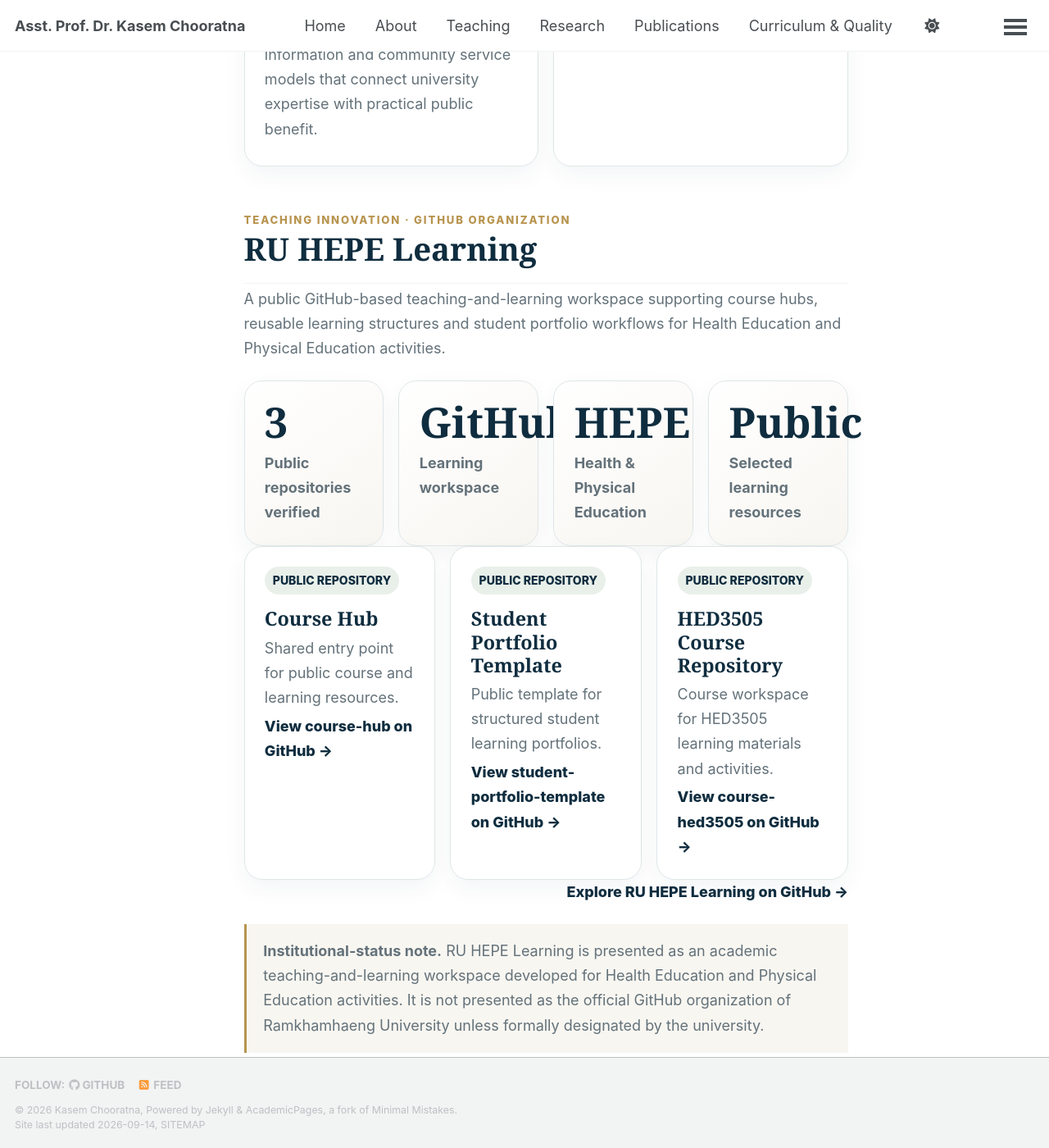
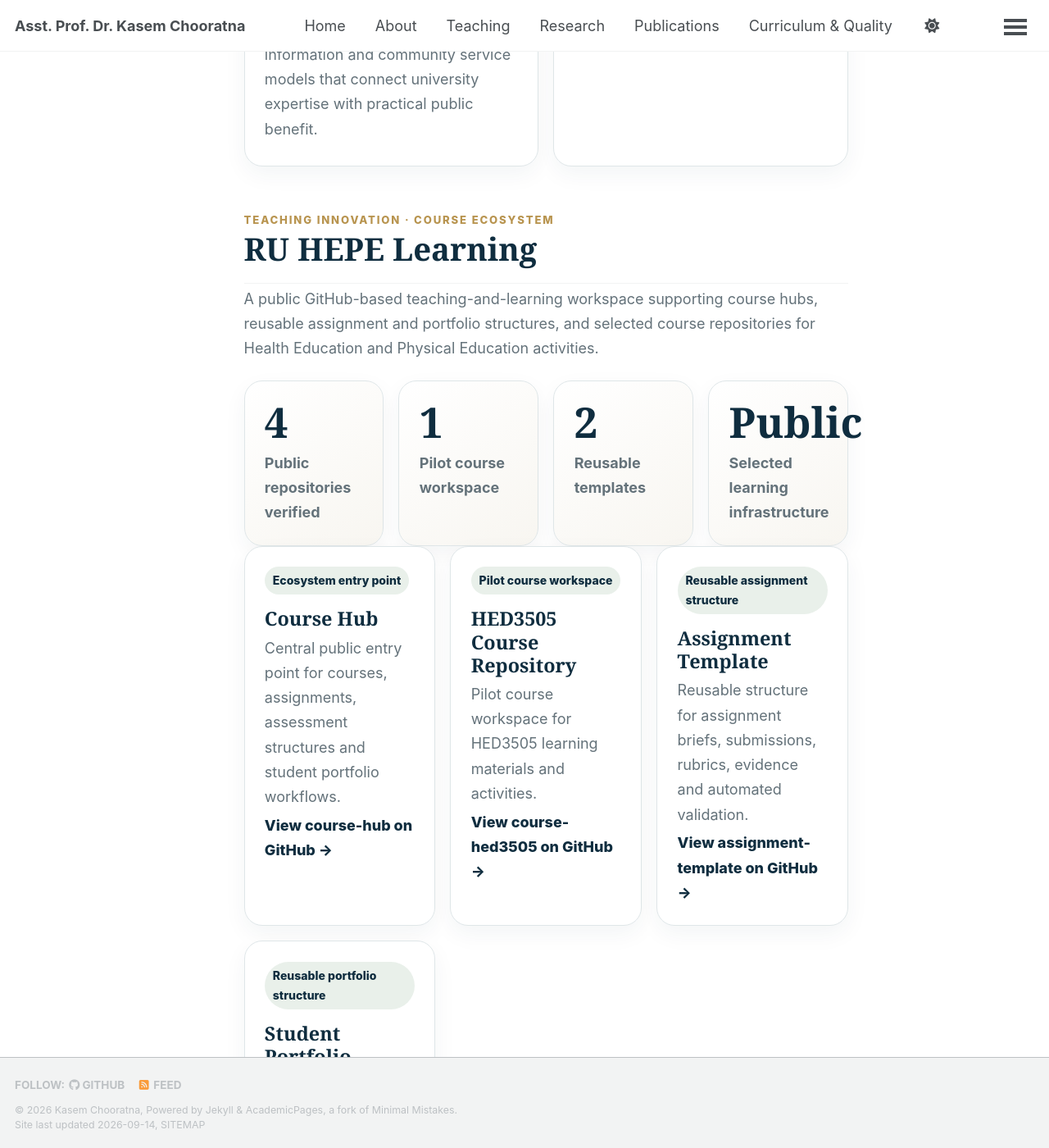
Before and after one commit to kasemch/kasemch.github.io, a Jekyll site: the page built from _pages/innovation-projects.md, in a window 1280 px wide and 1400 px high, scrolled down 1304 px. Shown: the whole window at 82% size. Built offline with Jekyll 4.4.1, drawn with Linux system fonts in a browser that asks for light colours; a style sheet for code colours, icons or effects is not loaded; some of the changed text lies outside the part shown.

Commit message:
Add RU HEPE Learning course ecosystem page
* Reconcile RU HEPE Learning public repository register

* Add RU HEPE Learning course ecosystem page

* Link Innovation page to RU HEPE Learning ecosystem

* Link Teaching page to RU HEPE Learning ecosystem

* Document RU HEPE Learning course ecosystem reconciliation

```diff
--- a/_data/ru_hepe_learning.yml
+++ b/_data/ru_hepe_learning.yml
@@ -1,20 +1,30 @@
 name: "RU HEPE Learning"
 slug: "RU-HEPE-Learning"
+profile_path: "/ru-hepe-learning/"
 organization_url: "https://github.com/RU-HEPE-Learning"
 organization_type: "Academic teaching-and-learning workspace"
-public_repository_count: 3
+public_repository_count: 4
 verified_on: "2026-09-14"
 disclaimer: "RU HEPE Learning is presented as an academic teaching-and-learning workspace developed for Health Education and Physical Education activities. It is not presented as the official GitHub organization of Ramkhamhaeng University unless formally designated by the university."
+architecture: "course-hub → course-hed3505 → assignment-template / student-portfolio-template"
 repositories:
   - name: "course-hub"
     label: "Course Hub"
+    role: "Ecosystem entry point"
     url: "https://github.com/RU-HEPE-Learning/course-hub"
-    purpose: "Shared entry point for public course and learning resources."
+    purpose: "Central public entry point for courses, assignments, assessment structures and student portfolio workflows."
+  - name: "course-hed3505"
+    label: "HED3505 Course Repository"
+    role: "Pilot course workspace"
+    url: "https://github.com/RU-HEPE-Learning/course-hed3505"
+    purpose: "Pilot course workspace for HED3505 learning materials and activities."
+  - name: "assignment-template"
+    label: "Assignment Template"
+    role: "Reusable assignment structure"
+    url: "https://github.com/RU-HEPE-Learning/assignment-template"
+    purpose: "Reusable structure for assignment briefs, submissions, rubrics, evidence and automated validation."
   - name: "student-portfolio-template"
     label: "Student Portfolio Template"
+    role: "Reusable portfolio structure"
     url: "https://github.com/RU-HEPE-Learning/student-portfolio-template"
     purpose: "Public template for structured student learning portfolios."
-  - name: "course-hed3505"
-    label: "HED3505 Course Repository"
-    url: "https://github.com/RU-HEPE-Learning/course-hed3505"
-    purpose: "Course workspace for HED3505 learning materials and activities."
--- a/_pages/innovation-projects.md
+++ b/_pages/innovation-projects.md
@@ -27,27 +27,28 @@ author_profile: false
 
   <section class="sp-section sp-shell" aria-labelledby="ru-hepe-learning-title">
     <div class="sp-section-head">
-      <div class="sp-eyebrow">Teaching Innovation · GitHub Organization</div>
+      <div class="sp-eyebrow">Teaching Innovation · Course Ecosystem</div>
       <h2 id="ru-hepe-learning-title">{{ ru_hepe.name }}</h2>
-      <p class="sp-intro">A public GitHub-based teaching-and-learning workspace supporting course hubs, reusable learning structures and student portfolio workflows for Health Education and Physical Education activities.</p>
+      <p class="sp-intro">A public GitHub-based teaching-and-learning workspace supporting course hubs, reusable assignment and portfolio structures, and selected course repositories for Health Education and Physical Education activities.</p>
     </div>
     <div class="sp-metrics" aria-label="RU HEPE Learning public repository summary">
       <article class="sp-metric"><strong>{{ ru_hepe.public_repository_count }}</strong><span>Public repositories verified</span></article>
-      <article class="sp-metric"><strong>GitHub</strong><span>Learning workspace</span></article>
-      <article class="sp-metric"><strong>HEPE</strong><span>Health &amp; Physical Education</span></article>
-      <article class="sp-metric"><strong>Public</strong><span>Selected learning resources</span></article>
+      <article class="sp-metric"><strong>1</strong><span>Pilot course workspace</span></article>
+      <article class="sp-metric"><strong>2</strong><span>Reusable templates</span></article>
+      <article class="sp-metric"><strong>Public</strong><span>Selected learning infrastructure</span></article>
     </div>
     <div class="sp-grid">
       {% for repo in ru_hepe.repositories %}
       <article class="sp-card sp-third">
-        <div class="sp-output-year">PUBLIC REPOSITORY</div>
+        <div class="sp-output-year">{{ repo.role }}</div>
         <h3>{{ repo.label }}</h3>
         <p>{{ repo.purpose }}</p>
         <a class="sp-link" href="{{ repo.url }}" rel="noopener">View {{ repo.name }} on GitHub →</a>
       </article>
       {% endfor %}
     </div>
-    <p class="sp-all-publications"><a class="sp-link" href="{{ ru_hepe.organization_url }}" rel="noopener">Explore {{ ru_hepe.name }} on GitHub →</a></p>
+    <p class="sp-all-publications"><a class="sp-link" href="{{ ru_hepe.profile_path | relative_url }}">Explore the RU HEPE Learning course ecosystem →</a></p>
+    <p class="sp-all-publications"><a class="sp-link" href="{{ ru_hepe.organization_url }}" rel="noopener">Open {{ ru_hepe.name }} on GitHub →</a></p>
     <div class="sp-policy"><strong>Institutional-status note.</strong> {{ ru_hepe.disclaimer }}</div>
   </section>
 
--- /dev/null
+++ b/_pages/ru-hepe-learning.md
@@ -0,0 +1,99 @@
+---
+permalink: /ru-hepe-learning/
+title: "RU HEPE Learning"
+description: "Public course ecosystem for RU HEPE Learning: a GitHub-based teaching-and-learning workspace for Health Education and Physical Education activities, course resources, assignments, assessment structures, and student portfolios."
+author_profile: false
+---
+
+{% assign ru_hepe = site.data.ru_hepe_learning %}
+
+<link rel="stylesheet" href="{{ '/assets/css/signature-pages.css' | relative_url }}">
+<div class="signature-page">
+  <section class="sp-hero sp-shell">
+    <div class="sp-kicker">Teaching Innovation · Course Ecosystem</div>
+    <h1>{{ ru_hepe.name }}</h1>
+    <p>A public GitHub-based teaching-and-learning workspace for selected Health Education and Physical Education activities, course resources, assignment structures, assessment workflows and student portfolios.</p>
+    <div class="sp-navchips">
+      <a class="sp-chip" href="{{ '/teaching/' | relative_url }}">Teaching</a>
+      <a class="sp-chip" href="{{ '/innovation-projects/' | relative_url }}">Innovation &amp; Projects</a>
+      <a class="sp-chip" href="{{ ru_hepe.organization_url }}" rel="noopener">GitHub Organization</a>
+    </div>
+  </section>
+
+  <section class="sp-section sp-shell" aria-labelledby="ecosystem-overview-title">
+    <div class="sp-section-head">
+      <div class="sp-eyebrow">Ecosystem Overview</div>
+      <h2 id="ecosystem-overview-title">A lightweight GitHub-based learning environment</h2>
+      <p class="sp-intro">The ecosystem uses public repositories, reusable templates and GitHub workflows to organize selected learning resources while keeping private student work, sensitive information and restricted academic records outside public repositories.</p>
+    </div>
+    <div class="sp-metrics" aria-label="RU HEPE Learning summary">
+      <article class="sp-metric"><strong>{{ ru_hepe.public_repository_count }}</strong><span>Verified public repositories</span></article>
+      <article class="sp-metric"><strong>1</strong><span>Pilot course workspace</span></article>
+      <article class="sp-metric"><strong>2</strong><span>Reusable learning templates</span></article>
+      <article class="sp-metric"><strong>GitHub</strong><span>Public learning infrastructure</span></article>
+    </div>
+  </section>
+
+  <section class="sp-section sp-shell" aria-labelledby="architecture-title">
+    <div class="sp-section-head">
+      <div class="sp-eyebrow">Architecture</div>
+      <h2 id="architecture-title">How the public repositories connect</h2>
+      <p class="sp-intro">The current public architecture is documented in the Course Hub repository and is represented here without adding private implementation details.</p>
+    </div>
+    <article class="sp-card sp-wide">
+      <div class="sp-output-year">PUBLIC ARCHITECTURE</div>
+      <h3>{{ ru_hepe.architecture }}</h3>
+      <p>The Course Hub acts as the ecosystem entry point. HED3505 is the pilot course workspace, while the assignment and student-portfolio repositories provide reusable structures for course-level learning workflows.</p>
+    </article>
+  </section>
+
+  <section class="sp-section sp-shell" aria-labelledby="repositories-title">
+    <div class="sp-section-head">
+      <div class="sp-eyebrow">Public Repositories</div>
+      <h2 id="repositories-title">Current course ecosystem</h2>
+      <p class="sp-intro">Only repositories verified as public are shown. Repository roles and descriptions are based on their current public README documentation.</p>
+    </div>
+    <div class="sp-grid">
+      {% for repo in ru_hepe.repositories %}
+      <article class="sp-card">
+        <div class="sp-output-year">{{ repo.role }}</div>
+        <h3>{{ repo.label }}</h3>
+        <p>{{ repo.purpose }}</p>
+        <a class="sp-link" href="{{ repo.url }}" rel="noopener">View {{ repo.name }} on GitHub →</a>
+      </article>
+      {% endfor %}
+    </div>
+  </section>
+
+  <section class="sp-section sp-shell" aria-labelledby="learning-model-title">
+    <div class="sp-section-head">
+      <div class="sp-eyebrow">Learning Model</div>
+      <h2 id="learning-model-title">What the ecosystem is designed to support</h2>
+    </div>
+    <div class="sp-grid">
+      <article class="sp-card"><h3>Course organization</h3><p>Public course hubs can provide clear entry points to selected learning materials, activities, instructions and reusable learning structures.</p></article>
+      <article class="sp-card"><h3>Assignment workflows</h3><p>Reusable assignment structures can connect briefs, submission areas, rubrics, supporting evidence and automated structural checks.</p></article>
+      <article class="sp-card"><h3>Portfolio-oriented learning</h3><p>Public templates can support structured student portfolios while student-identifiable or sensitive work remains outside public repositories unless publication is explicitly appropriate.</p></article>
+      <article class="sp-card"><h3>Human academic judgment</h3><p>Automation may support workflow quality and validation, but final assessment, interpretation and academic decisions remain human responsibilities.</p></article>
+    </div>
+  </section>
+
+  <section class="sp-section sp-shell">
+    <article class="sp-card sp-wide">
+      <div class="sp-eyebrow">Governance &amp; Public Boundary</div>
+      <h2>Public-safe by design</h2>
+      <div class="sp-policy"><strong>Institutional-status note.</strong> {{ ru_hepe.disclaimer }}</div>
+      <div class="sp-policy"><strong>Privacy boundary.</strong> Public repositories must not contain private student work, grades, health information, confidential school data, restricted curriculum-governance records, credentials or other sensitive information.</div>
+      <div class="sp-policy"><strong>Evidence boundary.</strong> Formal CLO/PLO mappings, scoring weights, reported learning outcomes and institutional claims are published only when supported by verified course, curriculum or institutional evidence.</div>
+    </article>
+  </section>
+
+  <section class="sp-section sp-shell">
+    <article class="sp-callout">
+      <div class="sp-eyebrow">Current Stage</div>
+      <h2>Foundation connected · controlled expansion next</h2>
+      <p>The foundation repositories are connected. Future public expansion can add additional verified course repositories, weekly learning packages, reusable rubrics and portfolio workflows without changing the institutional or privacy boundary.</p>
+      <p><a class="sp-link" href="{{ ru_hepe.organization_url }}" rel="noopener">Explore {{ ru_hepe.name }} on GitHub →</a></p>
+    </article>
+  </section>
+</div>
--- a/_pages/teaching.html
+++ b/_pages/teaching.html
@@ -199,14 +199,15 @@ author_profile: false
     <div class="sp-grid">
       {% for repo in ru_hepe.repositories %}
       <article class="sp-card sp-third">
-        <div class="sp-output-year">GITHUB · PUBLIC</div>
+        <div class="sp-output-year">{{ repo.role }}</div>
         <h3>{{ repo.label }}</h3>
         <p>{{ repo.purpose }}</p>
         <a class="sp-link" href="{{ repo.url }}" rel="noopener">Open repository →</a>
       </article>
       {% endfor %}
     </div>
-    <p class="sp-all-publications"><a class="sp-link" href="{{ ru_hepe.organization_url }}" rel="noopener">Explore {{ ru_hepe.name }} on GitHub →</a></p>
+    <p class="sp-all-publications"><a class="sp-link" href="{{ ru_hepe.profile_path | relative_url }}">Explore the RU HEPE Learning course ecosystem →</a></p>
+    <p class="sp-all-publications"><a class="sp-link" href="{{ ru_hepe.organization_url }}" rel="noopener">Open {{ ru_hepe.name }} on GitHub →</a></p>
     <div class="sp-policy"><strong>Institutional-status note.</strong> {{ ru_hepe.disclaimer }}</div>
   </section>
 
```
Also changed, not shown: docs/audits/ru-hepe-learning-course-ecosystem-2026-09-14.md (added, +40 -0 lines).
